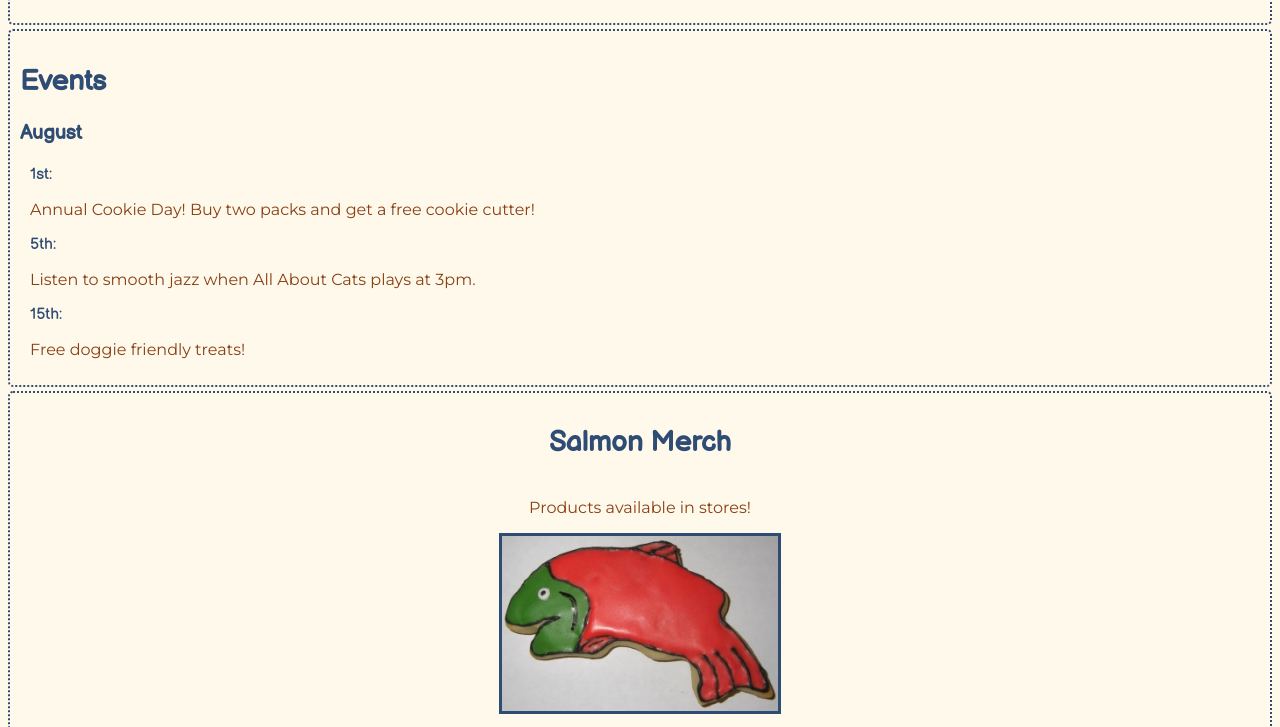
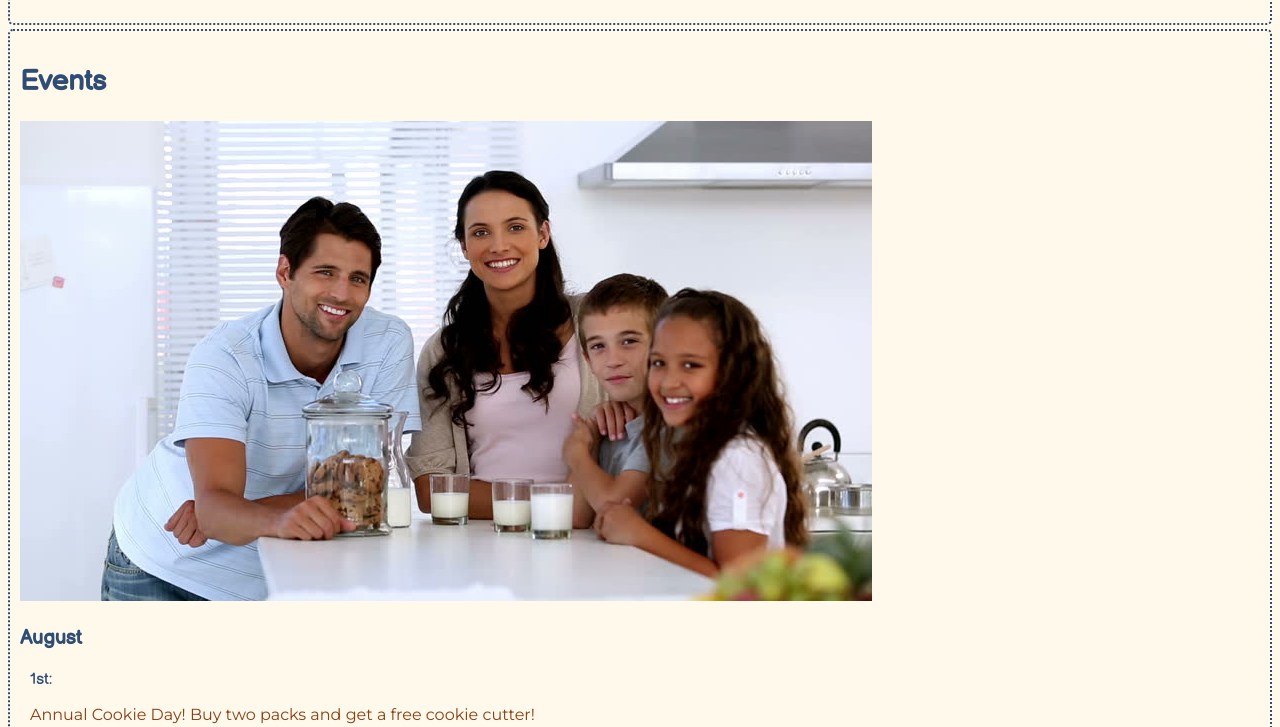
Before and after one commit to aggiewb/salmon-cookies, a website: page index.html in a window 1280 px wide. Shown: the part 1295-2022 px from the top of the page. Drawn offline with Linux system fonts and the light colour scheme.

Commit message:
Add family image in events, and add fish image in footer

```diff
--- a/index.html
+++ b/index.html
@@ -51,6 +51,9 @@
         </main>
         <article id="events">
             <h2>Events</h2>
+            <div>
+                <img src="media/family.jpg">
+            </div>
             <h3>August</h3>
             <ul>
                 <li>1st:<p>Annual Cookie Day! Buy two packs and get a free cookie cutter!</p></li>
@@ -70,6 +73,7 @@
             <p>Lightweight, breathable and available in size Small through XX-Large</p>
         </article>
         <footer>
+            <img src="media/fish.png">
             <p>&copy; Salmon Cookies Inc. All Rights Reserved.</p>
             <p>Created by <a href="https://www.aggiewheelerbateman.com" target="_blank">Aggie Wheeler Bateman</a></p>
         </footer>
```
